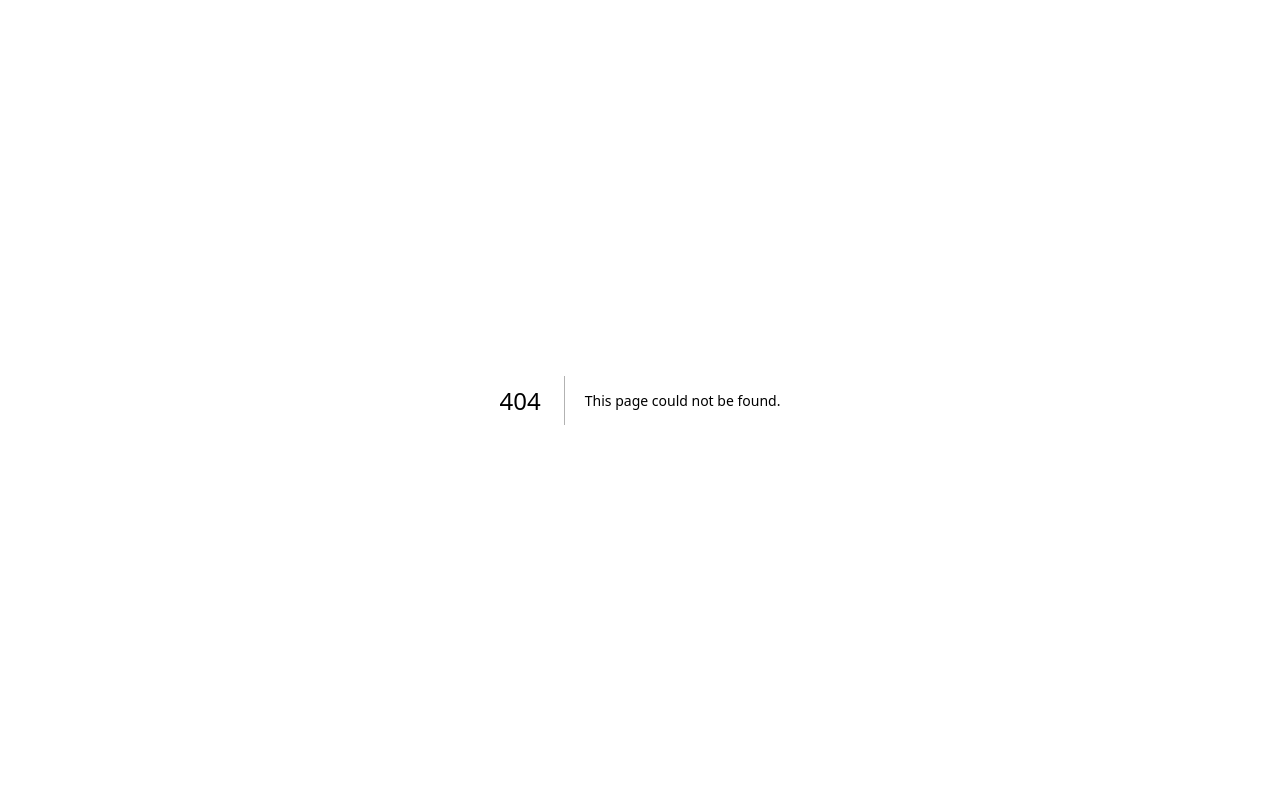
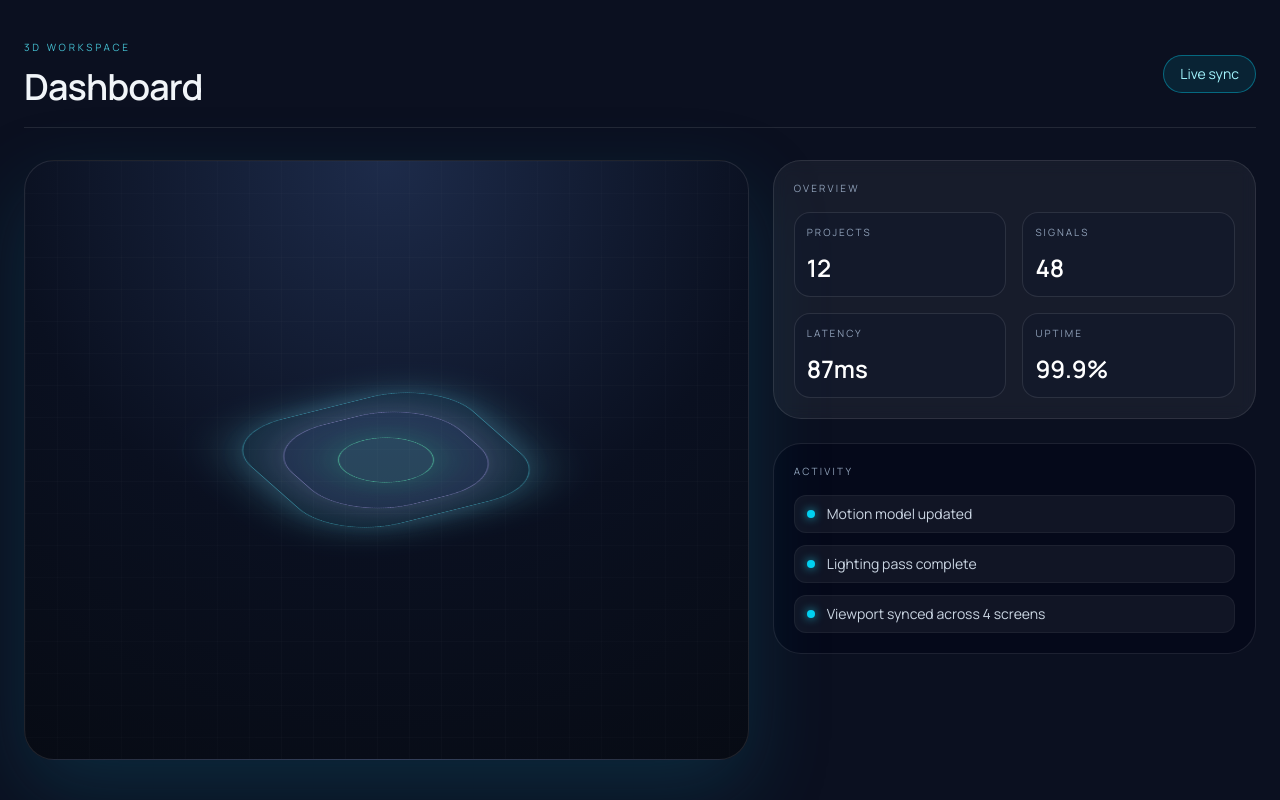
Before and after one commit to emimamadi/next3d, a Next.js app: page /dashboard in a window 1280 px wide. Before the commit this address had no page. Built offline with nearby package versions, Linux system fonts and the light colour scheme.

Commit message:
- Add home and dashboard folders.

```diff
--- /dev/null
+++ b/app/(dashboard)/dashboard/page.tsx
@@ -0,0 +1,65 @@
+export default function DashboardPage() {
+  return (
+    <main className="min-h-screen bg-[#0b1020] text-slate-100">
+      <div className="mx-auto flex min-h-screen max-w-7xl flex-col px-6 py-10">
+        <header className="mb-8 flex items-center justify-between border-b border-white/10 pb-5">
+          <div>
+            <p className="text-[10px] uppercase tracking-[0.28em] text-cyan-300/80">3D Workspace</p>
+            <h1 className="mt-3 text-4xl font-semibold tracking-tight">Dashboard</h1>
+          </div>
+          <button className="rounded-full border border-cyan-400/40 bg-cyan-400/10 px-4 py-2 text-sm text-cyan-200 transition hover:bg-cyan-400/20">
+            Live sync
+          </button>
+        </header>
+
+        <div className="grid flex-1 gap-6 lg:grid-cols-[1.2fr_0.8fr]">
+          <section className="relative overflow-hidden rounded-[30px] border border-white/10 bg-[radial-gradient(circle_at_top,#1d2b4a,#0a1020_55%,#070b14)] p-6 shadow-[0_30px_80px_rgba(14,116,144,0.25)]">
+            <div className="absolute inset-0 opacity-30 [background-image:linear-gradient(rgba(255,255,255,0.06)_1px,transparent_1px),linear-gradient(90deg,rgba(255,255,255,0.06)_1px,transparent_1px)] [background-size:32px_32px]" />
+            <div className="relative flex h-full min-h-[420px] items-center justify-center">
+              <div className="relative h-[300px] w-[300px] [transform:rotateX(62deg)_rotateZ(-28deg)]">
+                <div className="absolute inset-6 rounded-[30%] border border-cyan-300/40 bg-cyan-300/10 shadow-[0_0_60px_rgba(103,232,249,0.35)]" />
+                <div className="absolute inset-[18%] rounded-[40%] border border-violet-300/40 bg-violet-400/10 shadow-[0_0_60px_rgba(196,181,253,0.3)]" />
+                <div className="absolute inset-[34%] rounded-full border border-emerald-300/60 bg-emerald-300/10 shadow-[0_0_60px_rgba(52,211,153,0.35)]" />
+              </div>
+            </div>
+          </section>
+
+          <aside className="space-y-6">
+            <div className="rounded-[28px] border border-white/10 bg-white/5 p-5 backdrop-blur-sm">
+              <p className="text-[10px] uppercase tracking-[0.22em] text-slate-400">Overview</p>
+              <div className="mt-4 grid grid-cols-2 gap-4">
+                {[
+                  ["Projects", "12"],
+                  ["Signals", "48"],
+                  ["Latency", "87ms"],
+                  ["Uptime", "99.9%"],
+                ].map(([label, value]) => (
+                  <div key={label} className="rounded-2xl border border-white/10 bg-slate-900/40 p-3">
+                    <p className="text-[10px] uppercase tracking-[0.2em] text-slate-400">{label}</p>
+                    <p className="mt-3 text-2xl font-semibold text-white">{value}</p>
+                  </div>
+                ))}
+              </div>
+            </div>
+
+            <div className="rounded-[28px] border border-white/10 bg-slate-950/60 p-5">
+              <p className="text-[10px] uppercase tracking-[0.22em] text-slate-400">Activity</p>
+              <ul className="mt-4 space-y-3 text-sm text-slate-300">
+                {[
+                  "Motion model updated",
+                  "Lighting pass complete",
+                  "Viewport synced across 4 screens",
+                ].map((item) => (
+                  <li key={item} className="flex items-center gap-3 rounded-xl border border-white/5 bg-white/5 px-3 py-2">
+                    <span className="inline-block h-2 w-2 rounded-full bg-cyan-400 shadow-[0_0_10px_rgba(34,211,238,0.8)]" />
+                    {item}
+                  </li>
+                ))}
+              </ul>
+            </div>
+          </aside>
+        </div>
+      </div>
+    </main>
+  );
+}
```
Also changed, not shown: app/(home)/page.tsx (renamed from app/page.tsx), 1 other file (tests, documents, lock files or other folders).
